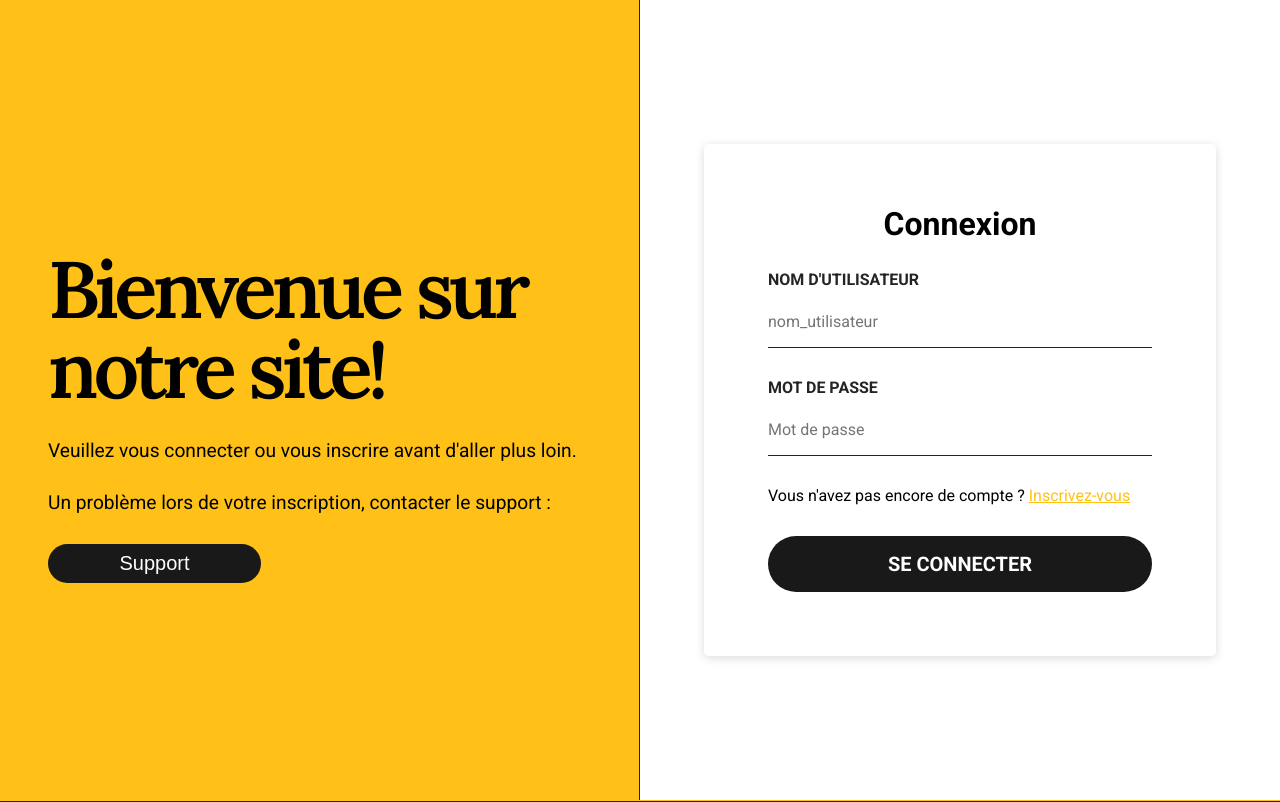
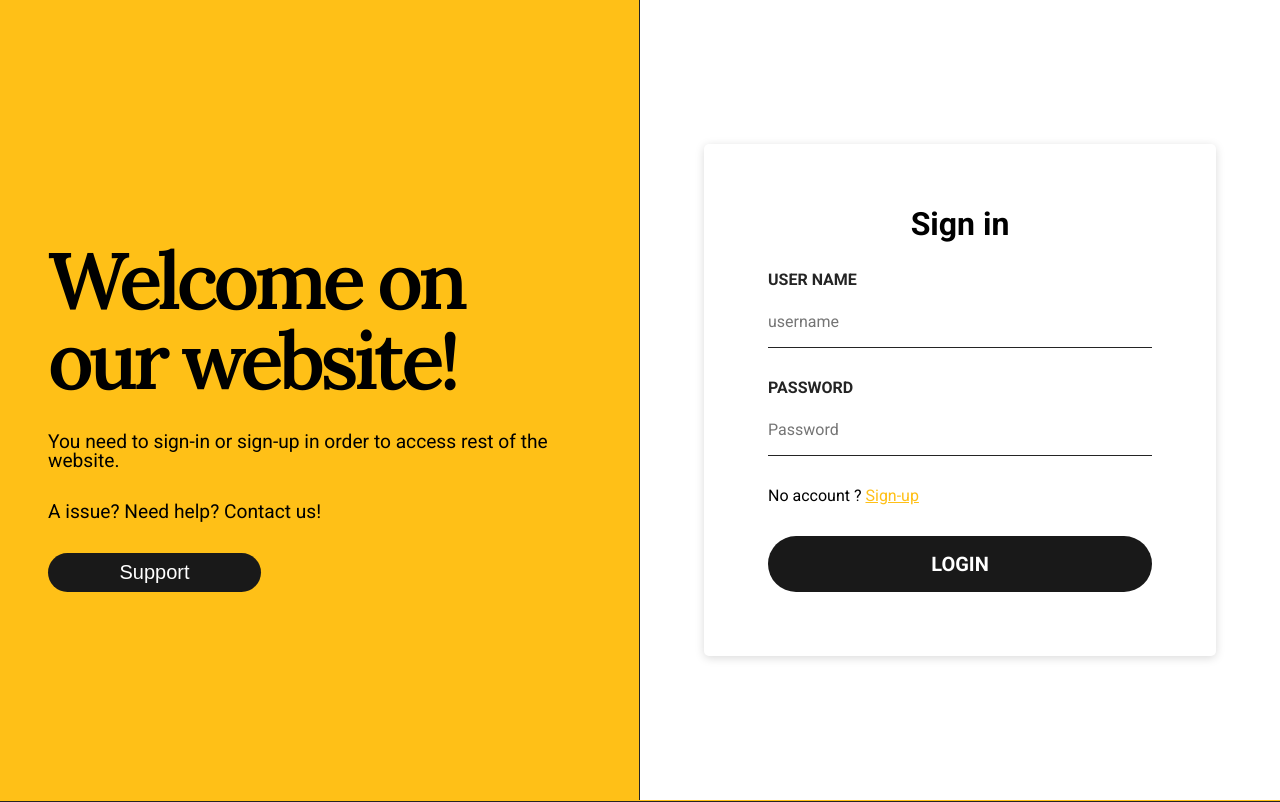
Before and after one commit to EFREI-M1-Dev/GraphQL-Eval-FLMP, a React (Vite) app in the folder client/: page /login in a window 1280 px wide. Shown: the top 802 px of the page. Built offline with nearby package versions, Linux system fonts and the light colour scheme; no server answers.

Commit message:
feat(trad): add trad english auth

```diff
--- a/client/src/pages/auth/AuthLayout.tsx
+++ b/client/src/pages/auth/AuthLayout.tsx
@@ -9,12 +9,12 @@ const AuthLayout = ({ children }: AuthLayoutProps) => {
   return (
     <div className={styles.auth}>
       <div className={styles.auth__infos}>
-        <h1 className={styles.auth__infos__title}>Bienvenue sur notre site!</h1>
+        <h1 className={styles.auth__infos__title}>Welcome on our website!</h1>
         <p className={styles.auth__infos__description}>
-          Veuillez vous connecter ou vous inscrire avant d&apos;aller plus loin.
+          You need to sign-in or sign-up in order to access rest of the website.
         </p>
         <p className={styles.auth__infos__help}>
-          Un problème lors de votre inscription, contacter le support :
+          A issue? Need help? Contact us!
         </p>
         <Button>Support</Button>
       </div>
--- a/client/src/pages/auth/Login.tsx
+++ b/client/src/pages/auth/Login.tsx
@@ -55,27 +55,27 @@ const Login = () => {
   return (
     <AuthLayout>
       <div className={styles.auth__forms__box}>
-        <h2 className={styles.auth__forms__title}>Connexion</h2>
+        <h2 className={styles.auth__forms__title}>Sign in</h2>
         <div className={styles.auth__forms__content}>
           <form onSubmit={handleSubmit}>
             <div className={styles.auth__forms__content__input}>
-              <label htmlFor="username">Nom d&apos;utilisateur</label>
+              <label htmlFor="username">User name</label>
               <input
                 ref={usernameRef}
                 type="username"
                 id="username"
                 name="username"
-                placeholder="nom_utilisateur"
+                placeholder="username"
               />
             </div>
             <div className={styles.auth__forms__content__input}>
-              <label htmlFor="password">Mot de passe</label>
+              <label htmlFor="password">Password</label>
               <input
                 ref={passwordRef}
                 type="password"
                 id="password"
                 name="password"
-                placeholder="Mot de passe"
+                placeholder="Password"
               />
             </div>
             {msgError && (
@@ -83,11 +83,11 @@ const Login = () => {
             )}
             <div className={styles.auth__forms__infos}>
               <p>
-                Vous n&apos;avez pas encore de compte ?&nbsp;
-                <Link to="/register">Inscrivez-vous</Link>
+                No account ?&nbsp;
+                <Link to="/register">Sign-up</Link>
               </p>
             </div>
-            <Button>Se connecter</Button>
+            <Button>LOGIN</Button>
           </form>
         </div>
       </div>
--- a/client/src/pages/auth/Register.tsx
+++ b/client/src/pages/auth/Register.tsx
@@ -22,7 +22,7 @@ const Register = () => {
 
     try {
       if (!username || !password) {
-        setMsgError('Veuillez renseigner tous les champs')
+        setMsgError('You need to complete all fields')
         return
       }
 
@@ -32,11 +32,11 @@ const Register = () => {
       if (data?.signup.username) {
         navigate('/login')
       } else {
-        setMsgError("Une erreur est survenue lors de l'inscription")
+        setMsgError("A error occured, please try again later")
       }
     } catch (e) {
       console.error(e)
-      setMsgError('Une erreur est survenue')
+      setMsgError('An error occured')
     }
   }
 
@@ -54,21 +54,21 @@ const Register = () => {
   return (
     <AuthLayout>
       <div className={styles.auth__forms__box}>
-        <h2 className={styles.auth__forms__title}>Inscription</h2>
+        <h2 className={styles.auth__forms__title}>Sign up</h2>
         <div className={styles.auth__forms__content}>
           <form onSubmit={handleSubmit}>
             <div className={styles.auth__forms__content__input}>
-              <label htmlFor="username">Nom d&apos;utilisateur</label>
+              <label htmlFor="username">User name</label>
               <input
                 ref={usernameRef}
                 type="username"
                 id="username"
                 name="username"
-                placeholder="nom_utilisateur"
+                placeholder="username"
               />
             </div>
             <div className={styles.auth__forms__content__input}>
-              <label htmlFor="password">Mot de passe</label>
+              <label htmlFor="password">Password</label>
               <input
                 ref={passwdRef}
                 type="password"
@@ -82,11 +82,11 @@ const Register = () => {
             )}
             <div className={styles.auth__forms__infos}>
               <p>
-                Vous avez déjà un compte ?&nbsp;
-                <Link to="/login">Connectez-vous</Link>
+                Already have an account ?&nbsp;
+                <Link to="/login">Login</Link>
               </p>
             </div>
-            <Button>S&apos;enregistrer</Button>
+            <Button>Register</Button>
           </form>
         </div>
       </div>
```
